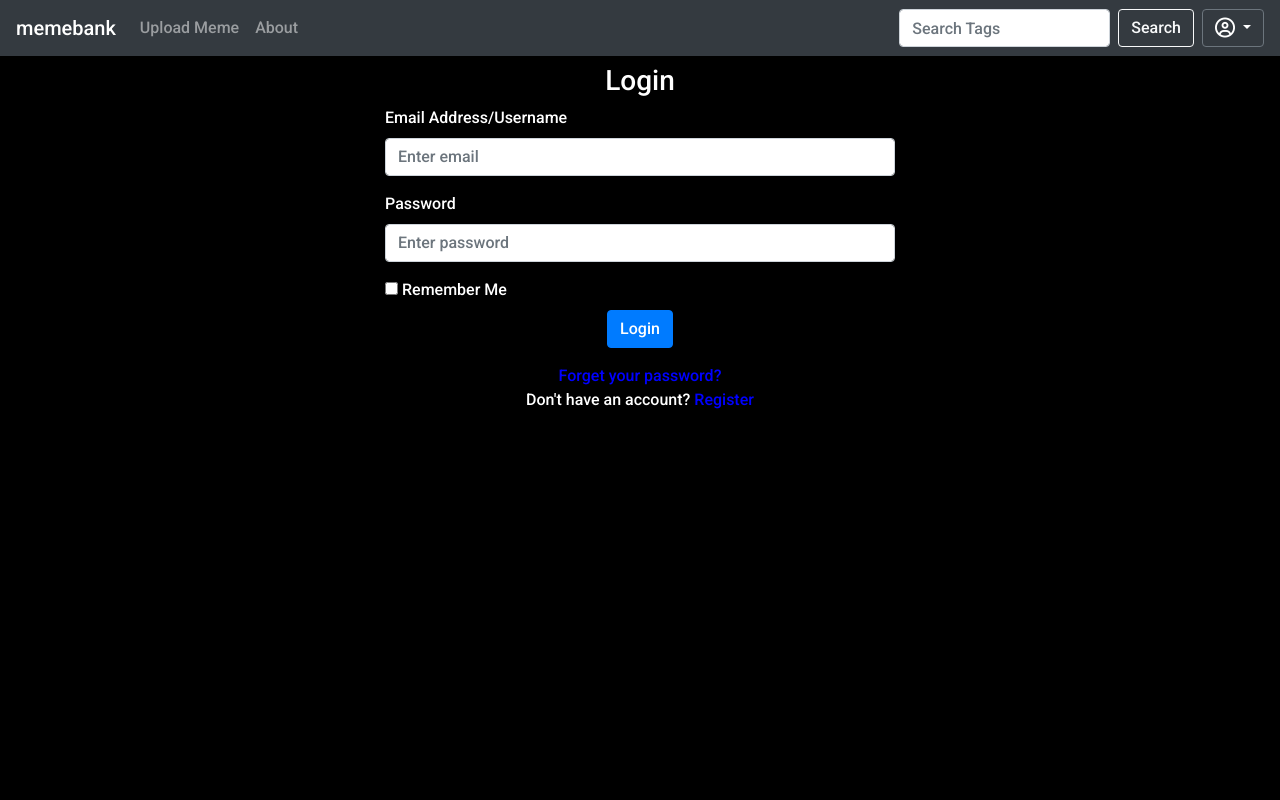
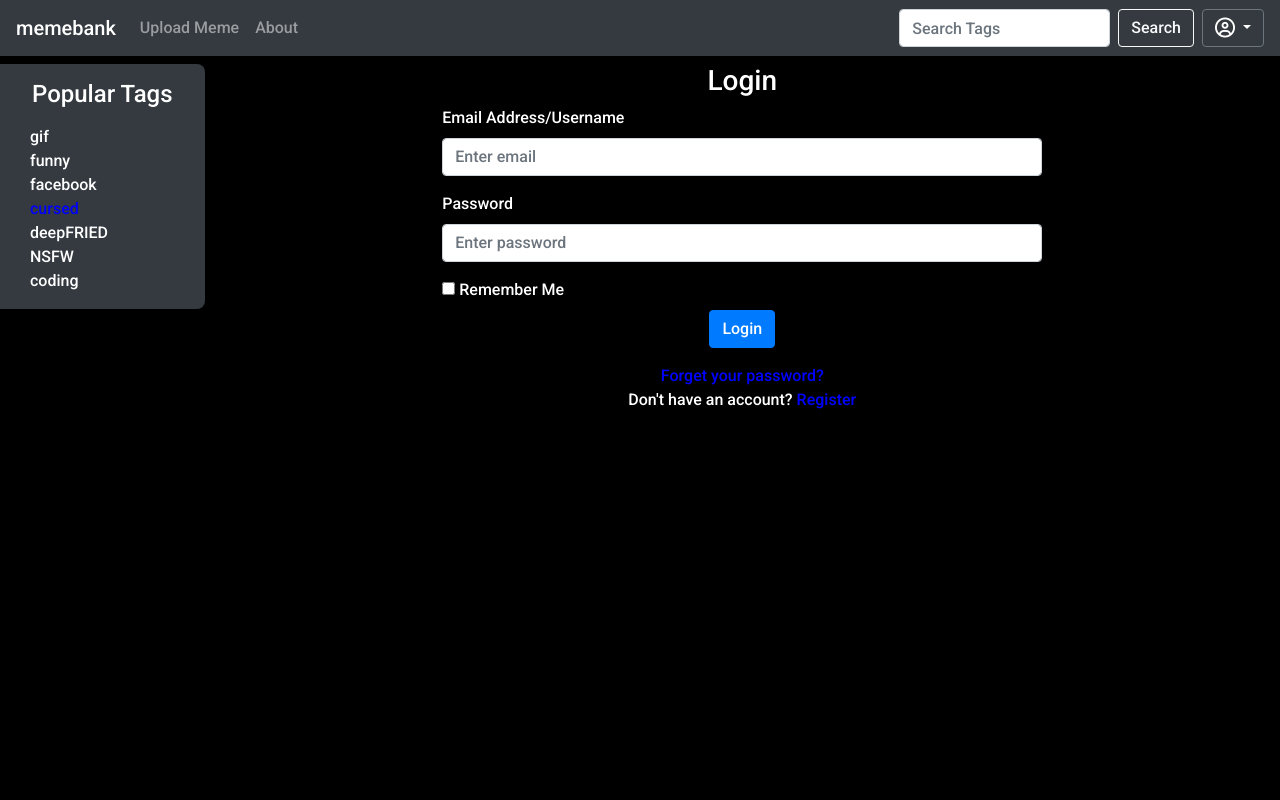
Before and after one commit to azaher1126/MemeBank, a Flask app: page /login in a window 1280 px wide. Run offline with Flask 3, Linux system fonts and the light colour scheme; parts of the project's set-up code (start-up, migrations or seed data) failed here and were passed over; some libraries are stand-ins or nearby versions.

Commit message:
Moved side navigation bar to base.html

```diff
--- /dev/null
+++ b/website/static/css/account-style.css
@@ -0,0 +1,4 @@
+.account-form {
+    max-width: 600px;
+    width: 100%;
+}
--- a/website/static/css/meme-style.css
+++ b/website/static/css/meme-style.css
@@ -2,6 +2,7 @@
     display: flex;
     flex-wrap: wrap;
     justify-content: center;
+    overflow-y: auto;
 }
 .meme {
     margin: 0.5rem;
--- a/website/static/css/style.css
+++ b/website/static/css/style.css
@@ -1,8 +1,51 @@
-body {
+html, body {
+    overflow: hidden;
+    height: 100%;
     background-color: black;
     color: white;
     font-family: Roboto, sans-serif;
 }
+body {
+    display: flex;
+    flex-direction: column;
+}
 a:hover {
     text-decoration: none!important;
 }
+.content-container {
+    display: flex;
+    flex-wrap: nowrap;
+    height: 100%;
+    overflow: hidden;
+    flex: 1;
+}
+.sidebar {
+    white-space: nowrap;
+    margin: 0.5rem 0;
+    border-radius: 0 0.5rem 0.5rem 0;
+}
+.sidebar .title {
+    margin: 1rem 2rem;
+}
+.sidebar ul {
+    margin: 0 0 1rem 1.5rem;
+}
+.link-button {
+    background: none;
+    border: none;
+    color: white;
+    cursor: pointer;
+    font-size: 1em;
+    font-family: Roboto;
+    padding: 6px;
+}
+.link-button:hover {
+  color: white;
+  text-decoration: none;
+}
+.cursed {
+  color: blue;
+}
+.link-button:focus {
+    outline: none;
+}
--- a/website/templates/account/login.html
+++ b/website/templates/account/login.html
@@ -1,18 +1,18 @@
 {% extends 'base.html' %}
 
 {% block title %}Login{% endblock %}
+{% block head %}
+{{ super() }}
+<link rel="stylesheet" href="{{ url_for('static', filename='css/account-style.css') }}">
+{% endblock %}
 
 {% block body %}
-<div style="padding-top: 8px;">
-  <div class="container">
-    <div id="login-row" class="row justify-content-center align-items-center">
-      <div id="login-column" class="col-md-6">
-        <div id="login-box" class="col-md-12">
-          <form method="POST" class="form">
-            <h3 style="text-align: center;">Login</h3>
+<div class="d-flex flex-column align-items-center w-100">
+  <h3>Login</h3>
+  <form method="POST" class="form account-form">
     <div class="form-group">
       <label for="email">Email Address/Username</label>
-              <input type="text" class="form-control" id="email" name="email" placeholder="Enter email" />
+      <input type="email" class="form-control" id="email" name="email" placeholder="Enter email" />
     </div>
     <div class="form-group">
       <label for="password">Password</label>
@@ -25,17 +25,9 @@
       <div class="text-center">
         <button type="submit" class="btn btn-primary">Login</button>
       </div>
-              <div style="padding-top: 16px;" id="forget-password" class="text-center">
+    </div>
+  </form>
     <a style="color: blue;" href="/forget_password">Forget your password?</a>
-              </div>
-              <div  id="register-link" class="text-center">
     <p>Don't have an account? <a style="color: blue;" href="/register">Register</a></p>
 </div>
-            </div>
-          </form>
-        </div>
-      </div>
-    </div>
-  </div>
-</div>
 {% endblock %}
--- a/website/templates/base.html
+++ b/website/templates/base.html
@@ -89,10 +89,43 @@
     </div>
     {% endif %} {% endfor %} {% endif %} {% endwith %}
     <!--Messages End-->
-    {% block body %}{% endblock %}
+    <div class="content-container">
+        <div class="d-flex flex-column">
+        <div class="bg-dark sidebar">
+            <h4 class="title">Popular Tags</h4>
+            <ul class="nav nav-pills flex-column">
+              <li class="nav-item">
+                <a href="/search?search=gif" class="link-button">gif</a>
+              </li>
+              <li class="nav-item">
+                <a href="/search?search=funny" class="link-button">funny</a>
+              </li>
+              <li class="nav-item">
+                <a href="/search?search=facebook" class="link-button">facebook</a>
+              </li>
+              <li class="nav-item">
+                <a href="/search?search=cursed" class="link-button cursed">cursed</a>
+              </li>
+              <li class="nav-item">
+                <a href="/search?search=deepFRIED" class="link-button">deepFRIED</a>
+              </li>
+              <li class="nav-item">
+                <a href="/search?search=NSFW" class="link-button">NSFW</a>
+              </li>
+              <li class="nav-item">
+                <a href="/search?search=coding" class="link-button">coding</a>
+              </li>
+            </ul>
+          </div>
+        </div>
+        <div class="d-flex flex-column mx-3 mt-2 w-100">
+        {% block body %}{% endblock %}
+        </div>
+    </div>
     <script src="https://code.jquery.com/jquery-3.5.1.min.js"></script>
     <script src="https://cdn.jsdelivr.net/npm/popper.js@1.16.1/dist/umd/popper.min.js"></script>
     <script src="https://cdn.jsdelivr.net/npm/bootstrap@4.6.2/dist/js/bootstrap.bundle.min.js"></script>
+    {% block scripts %}{% endblock %}
 </body>
 
 </html>
--- a/website/templates/meme/meme.html
+++ b/website/templates/meme/meme.html
@@ -22,7 +22,7 @@
 {% endblock %}
 
 {% block body %}
-<div class="meme-detailed mt-2">
+<div class="meme-detailed">
   <a href="/profile/{{meme.username}}" {% if meme.username == 'azaher1126' %} style="color: gold;" {% endif %}>{{meme.username}}</a>
   <img class="rounded mw-100" src="../{{meme.url}}">
   <div class="meme-description">
```
Also changed, not shown: website/templates/account/profile.html (+4 -5 lines), website/templates/account/register.html (+9 -15 lines), website/templates/meme/search.html (+6 -5 lines), website/templates/public/home.html (+8 -61 lines). Lines whose indentation alone changed are shown as unchanged.
